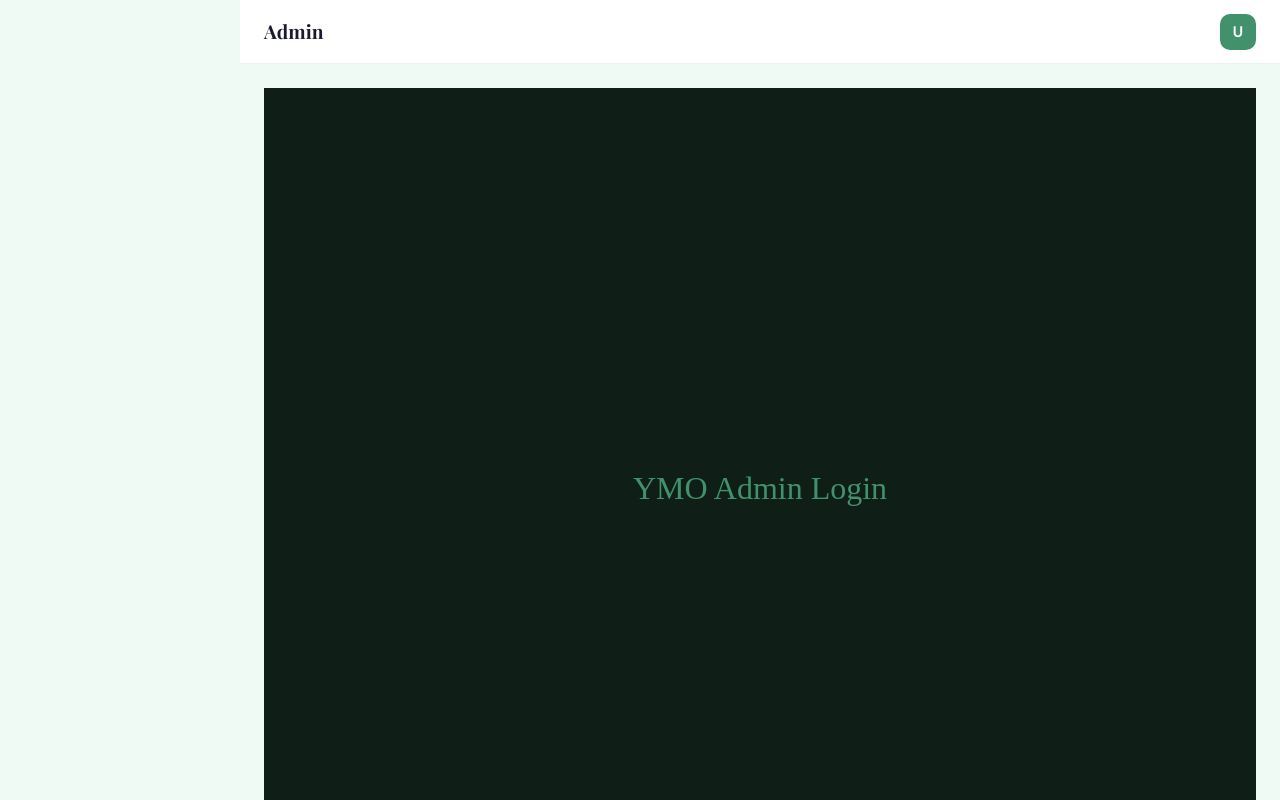
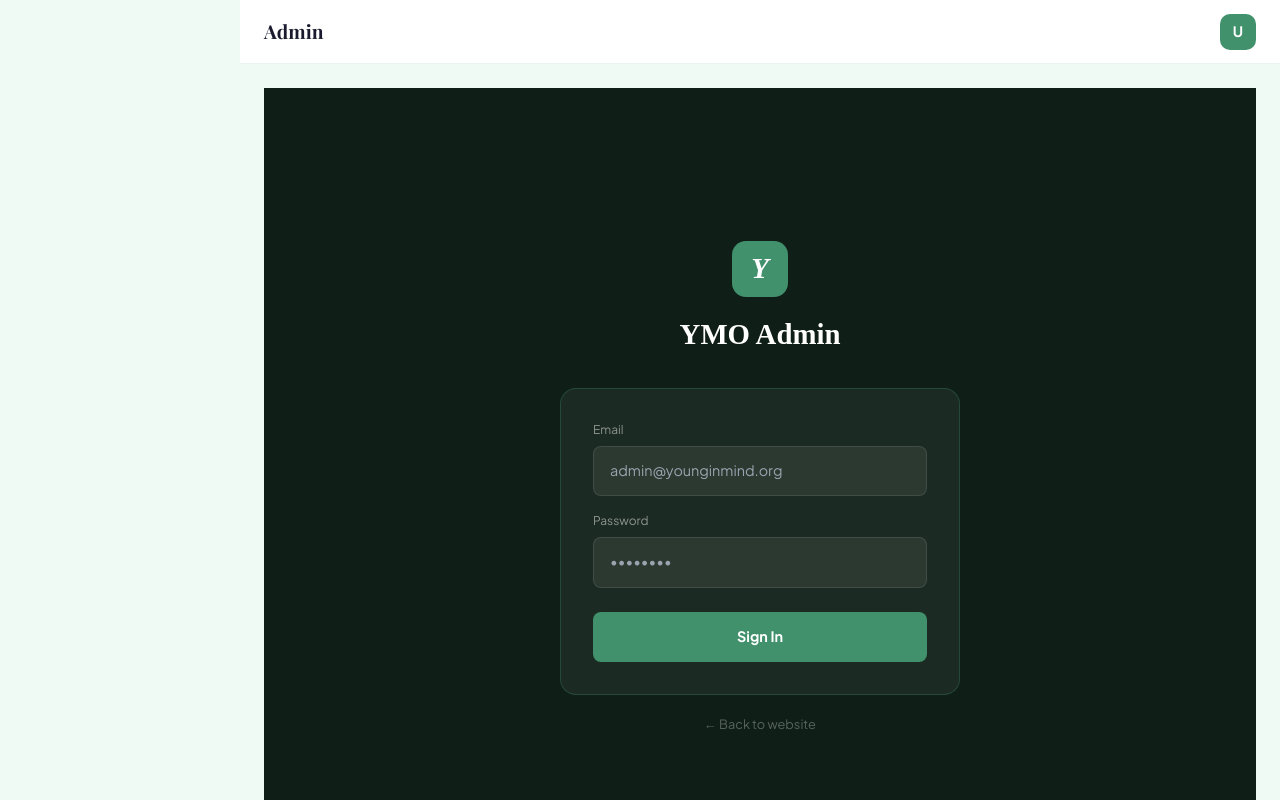
Before and after one commit to Jayson316/YMO-app, a Next.js app: page /admin/login in a window 1280 px wide. Built offline with nearby package versions, Linux system fonts and the light colour scheme; no server answers; sample sign-in values are in the browser's storage; a web font is replaced by a local one.

Commit message:
Fix login

```diff
--- a/app/admin/login/page.tsx
+++ b/app/admin/login/page.tsx
@@ -1,7 +1,59 @@
+"use client";
+import React, { useState } from "react";
+import { useRouter } from "next/navigation";
+import Link from "next/link";
+
 export default function LoginPage() {
+  const router = useRouter();
+  const [email, setEmail] = useState("");
+  const [password, setPassword] = useState("");
+  const [loading, setLoading] = useState(false);
+  const [error, setError] = useState("");
+
+  const handleSubmit = async (e: React.FormEvent) => {
+    e.preventDefault();
+    setLoading(true);
+    setError("");
+    try {
+      const { signInWithEmailAndPassword } = await import("firebase/auth");
+      const { auth } = await import("@/lib/firebase");
+      await signInWithEmailAndPassword(auth, email, password);
+      router.push("/admin/dashboard");
+    } catch {
+      setError("Invalid email or password.");
+      setLoading(false);
+    }
+  };
+
   return (
-    <div style={{ minHeight: "100vh", background: "#0f1f17", display: "flex", alignItems: "center", justifyContent: "center" }}>
-      <h1 style={{ color: "#40916C", fontFamily: "serif", fontSize: "2rem" }}>YMO Admin Login</h1>
+    <div style={{ minHeight: "100vh", display: "flex", alignItems: "center", justifyContent: "center", background: "#0f1f17", padding: "2rem" }}>
+      <div style={{ width: "100%", maxWidth: 400 }}>
+        <div style={{ textAlign: "center", marginBottom: "2rem" }}>
+          <div style={{ width: 56, height: 56, background: "#40916C", borderRadius: 14, display: "flex", alignItems: "center", justifyContent: "center", margin: "0 auto 1rem", fontFamily: "serif", fontWeight: 900, fontSize: "1.8rem", color: "#fff", fontStyle: "italic" }}>Y</div>
+          <h1 style={{ fontFamily: "serif", fontSize: "1.8rem", fontWeight: 700, color: "#fff" }}>YMO Admin</h1>
+        </div>
+        <div style={{ background: "rgba(255,255,255,0.05)", border: "1px solid rgba(64,145,108,0.3)", borderRadius: 16, padding: "2rem" }}>
+          <form onSubmit={handleSubmit}>
+            <div style={{ marginBottom: "1rem" }}>
+              <label style={{ display: "block", fontSize: "0.75rem", color: "rgba(255,255,255,0.5)", marginBottom: "0.4rem" }}>Email</label>
+              <input type="email" required value={email} onChange={e => setEmail(e.target.value)} placeholder="admin@younginmind.org"
+                style={{ width: "100%", padding: "0.85rem 1rem", background: "rgba(255,255,255,0.07)", border: "1px solid rgba(255,255,255,0.1)", borderRadius: 8, color: "#fff", fontSize: "0.9rem", outline: "none", fontFamily: "inherit" }} />
+            </div>
+            <div style={{ marginBottom: "1.5rem" }}>
+              <label style={{ display: "block", fontSize: "0.75rem", color: "rgba(255,255,255,0.5)", marginBottom: "0.4rem" }}>Password</label>
+              <input type="password" required value={password} onChange={e => setPassword(e.target.value)} placeholder="••••••••"
+                style={{ width: "100%", padding: "0.85rem 1rem", background: "rgba(255,255,255,0.07)", border: "1px solid rgba(255,255,255,0.1)", borderRadius: 8, color: "#fff", fontSize: "0.9rem", outline: "none", fontFamily: "inherit" }} />
+            </div>
+            {error && <p style={{ color: "#f87171", fontSize: "0.85rem", marginBottom: "1rem" }}>{error}</p>}
+            <button type="submit" disabled={loading} style={{ width: "100%", background: "#40916C", color: "#fff", border: "none", padding: "0.9rem", borderRadius: 8, fontWeight: 700, fontSize: "0.9rem", cursor: "pointer", fontFamily: "inherit" }}>
+              {loading ? "Signing in..." : "Sign In"}
+            </button>
+          </form>
+        </div>
+        <p style={{ textAlign: "center", marginTop: "1rem" }}>
+          <Link href="/" style={{ color: "rgba(255,255,255,0.3)", fontSize: "0.8rem" }}>← Back to website</Link>
+        </p>
+      </div>
     </div>
   );
 }
```
